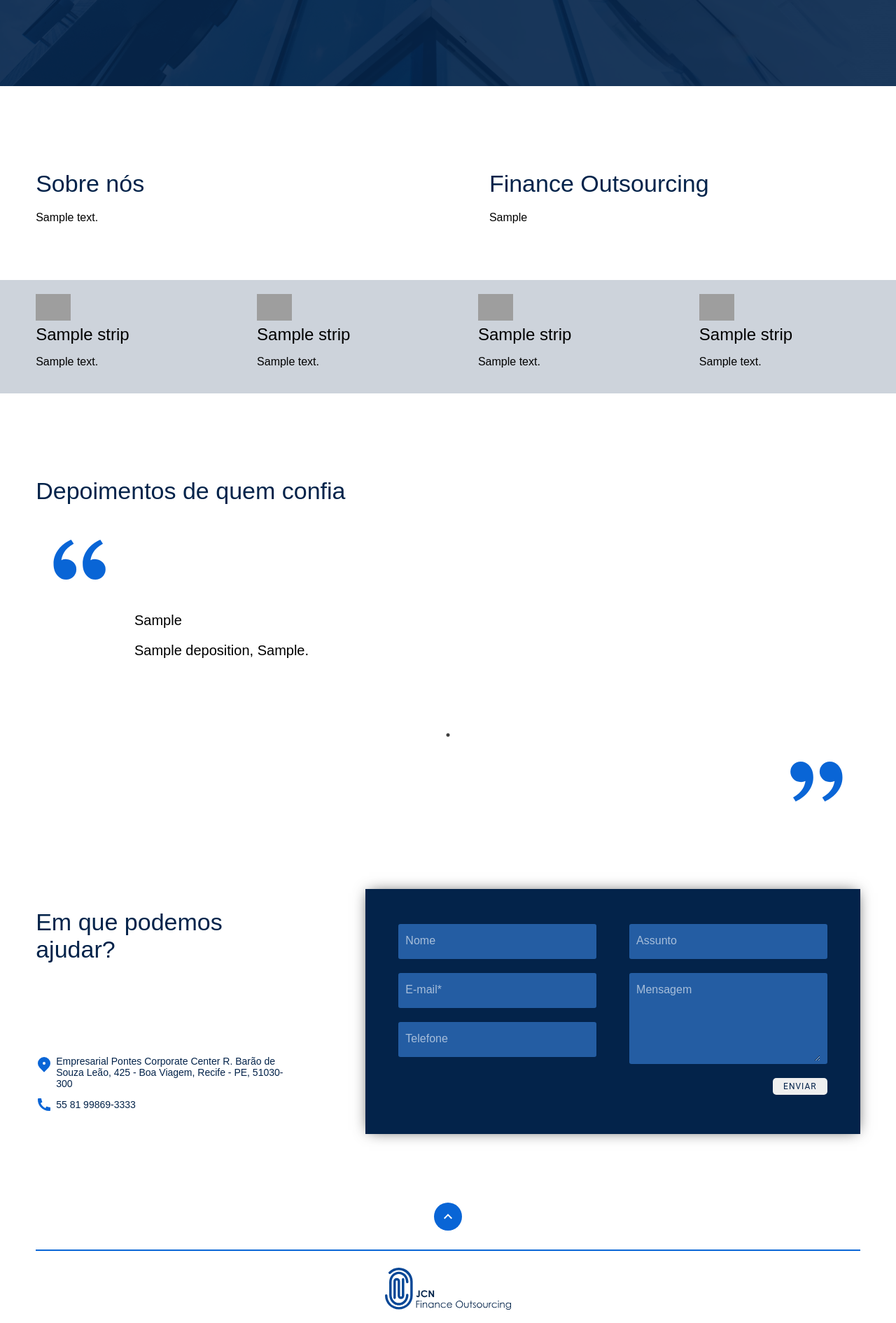
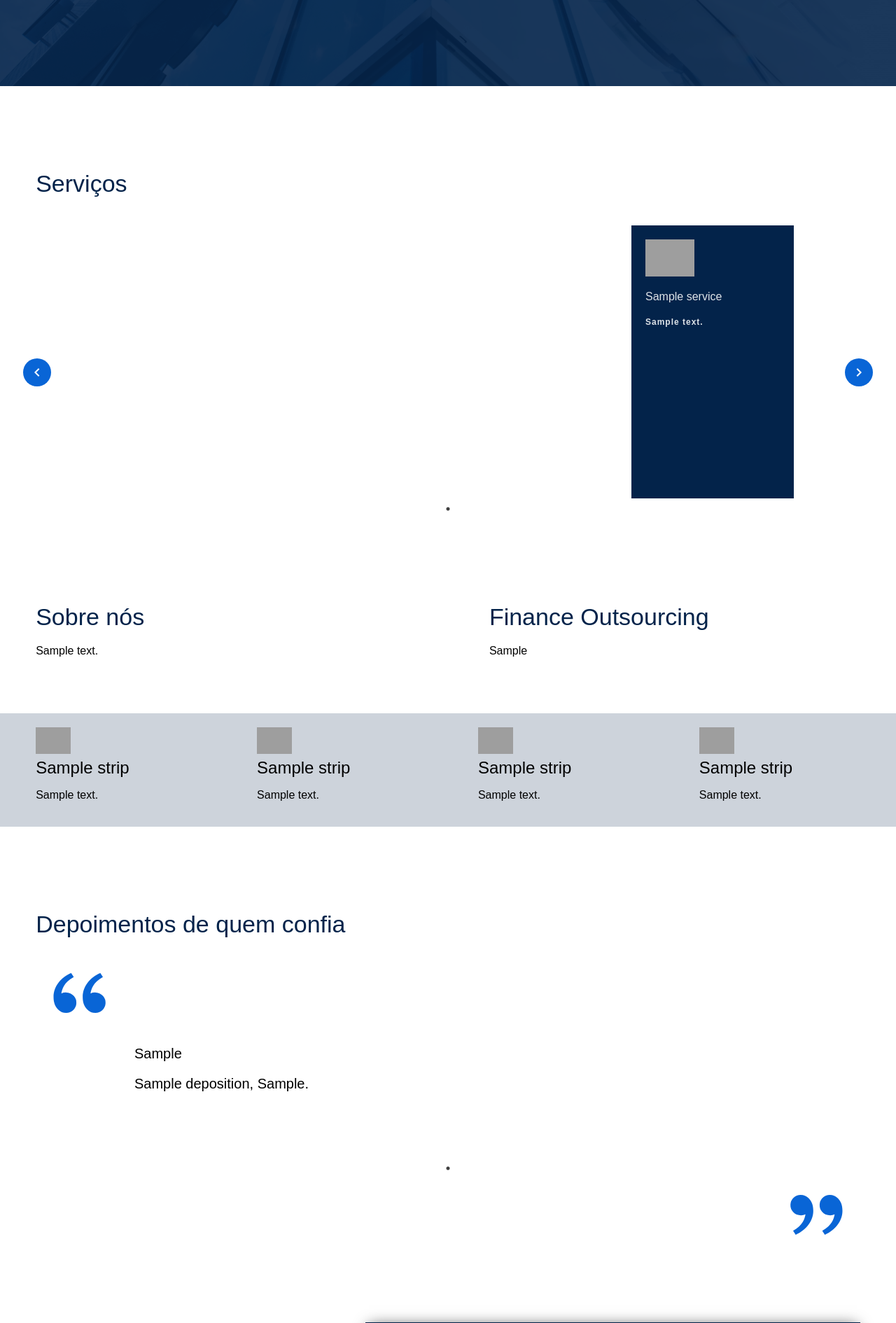
Before and after one commit to eduqz/JCN, a Django app: page / in a window 1280 px wide. Shown: the part 677-2567 px from the top of the page at 70% size. Run offline with Django 3.2, Linux system fonts and the light colour scheme; tables that the repository leaves empty hold one stand-in row (values such as "Sample post"); style sheets or scripts are compiled from the project's sources; some libraries are stand-ins or nearby versions; some web fonts are replaced; grey boxes are pictures that could not be loaded.

Commit message:
add feature services

```diff
--- /dev/null
+++ b/assets/css/_services.scss
@@ -0,0 +1,124 @@
+#services {
+    padding-top: 120px;
+    position: relative;
+    display: flex;
+    flex-direction: column;
+    align-items: center;
+
+    &-title {
+        @include titles;
+        margin: 0% 4% 40px 4%;
+        align-self: flex-start;
+    }
+
+    &-carousel {
+        width: 96%;
+        display: flex;
+        display: flex;
+        align-items: center;
+        justify-content: space-between;
+
+        @media (max-width: 900px) {
+            width: 92%;
+        }
+
+        .services-button-prev {
+            height: 40px;
+            transform: rotate(270deg);
+            display: block;
+            appearance: unset;
+            border: none;
+            background: unset;
+
+            &:focus {
+                outline: none;
+            }
+
+            @media (max-width: 900px) {
+                display: none;
+            }
+        }
+
+        .services-slick {
+            width: 90%;
+
+            @media (max-width: 900px) {
+                width: 100%;
+            }
+
+            .services-card {
+                height: 300px;
+                margin: 0px 10px;
+                background-color: $dark-blue;
+                padding: 20px;
+
+                @media (max-width: 1400px) {
+                    height: 350px;
+                }
+
+                @media (max-width: 1200px) {
+                    height: 430px;
+                }
+
+                @media (max-width: 1050px) {
+                    height: 400px;
+                }
+
+                @media (max-width: 900px) {
+                    height: 350px;
+                }
+
+                @media (max-width: 630px) {
+                    height: 300px;
+                }
+
+                @media (max-width: 420px) {
+                    height: 380px;
+                }
+
+                color: #DEE3E8;
+
+                &:focus {
+                    outline: none;
+                }
+
+                img {
+                    width: 70px;
+                }
+
+                h3 {
+                    font-family: century-gothic, sans-serif;
+                    font-weight: 400;
+                    font-size: 16px;
+                    margin: 20px 0px;
+                }
+
+                p {
+                    font-family: century-gothic, sans-serif;
+                    font-weight: 600;
+                    font-size: 12px;
+                    letter-spacing: 1px;
+                    margin: 0%;
+                }
+            }
+        }
+
+        .services-button-next {
+            height: 40px;
+            transform: rotate(90deg);
+            display: block;
+            appearance: unset;
+            border: none;
+            background: unset;
+
+            &:focus {
+                outline: none;
+            }
+
+            @media (max-width: 900px) {
+                display: none;
+            }
+        }
+    }
+
+}
--- a/assets/css/main.scss
+++ b/assets/css/main.scss
@@ -47,3 +47,4 @@ body {
 @import '_footer';
 @import '_depositions';
 @import '_contact';
+@import '_services';
--- /dev/null
+++ b/assets/js/services.js
@@ -0,0 +1,32 @@
+$(document).ready(function(){
+    $('.services-slick').slick({
+        centerMode: true,
+        slidesToShow: 4,
+        arrows: true,
+        dots: true,
+        prevArrow: '.services-button-prev',
+        nextArrow: '.services-button-next',
+        responsive: [
+            {
+              breakpoint: 1050,
+              settings: {
+                slidesToShow: 3,
+              }
+            },
+            {
+              breakpoint: 900,
+              settings: {
+                slidesToShow: 2,
+                arrows: false,
+              }
+            },
+            {
+                breakpoint: 630,
+                settings: {
+                  slidesToShow: 1,
+                  arrows: false,
+                }
+              }
+          ]
+    });
+});
--- a/templates/footer.html
+++ b/templates/footer.html
@@ -2,7 +2,7 @@
 
 <footer>
     <a href="#banner" id="top-button" class="scrollSuave">
-        <img src="{% static 'images/top-button.svg' %}" alt="botão para subir a página">
+        <img src="{% static 'images/button.svg' %}" alt="botão para subir a página">
     </a>
     <div></div>
     <img src="{% static 'images/logo-footer.svg' %}" alt="logo da JCN" id="footer-logo">
--- a/templates/home.html
+++ b/templates/home.html
@@ -16,6 +16,7 @@
 <body>
     {% include 'navbar.html' %}
     {% include 'banner.html' %}
+    {% include 'services.html' %}
     {% include 'about-us.html' %}
     {% include 'depositions.html' %}
     {% include 'contact.html' %}
@@ -24,6 +25,7 @@
     <script type="text/javascript" src="//code.jquery.com/jquery-migrate-1.2.1.min.js"></script>
     <script type="text/javascript" src="{% static 'slick-1.8.1/slick/slick.min.js' %}"></script>
     <script type="text/javascript" src="{% static 'js/navbar.js' %}"></script>
+    <script type="text/javascript" src="{% static 'js/services.js' %}"></script>
     <script type="text/javascript" src="{% static 'js/deposition.js' %}"></script>
 </body>
 </html>
--- /dev/null
+++ b/templates/services.html
@@ -0,0 +1,24 @@
+{% load static %}
+
+<section id="services">
+    <h2 id="services-title">Serviços</h2>
+    <div id="services-carousel">
+        <button class="services-button-prev">
+            <img src="{% static 'images/button.svg' %}" alt="botão de voltar">
+        </button>
+
+        <div class="services-slick">
+            {% for service in services %}
+            <div class="services-card">
+                <img src="{{ service.emoj.url }}" alt="">
+                <h3>{{ service.title }}</h3>
+                <p>{{ service.text }}</p>
+            </div>
+            {% endfor %}
+        </div>
+
+        <button class="services-button-next">
+            <img src="{% static 'images/button.svg' %}" alt="botão de passar">
+        </button>
+    </div>
+</section>
```
Also changed, not shown: assets/sass/css/main.css (+94 -0 lines), assets/images/button.svg (renamed from assets/images/top-button.svg), 1 other file.
